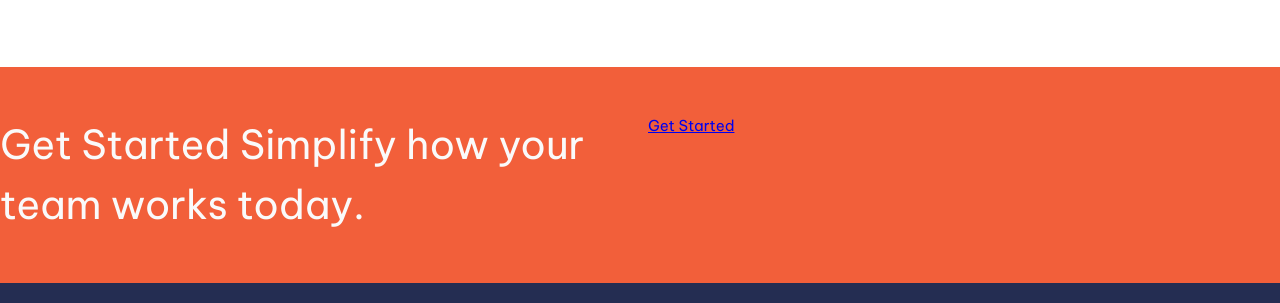
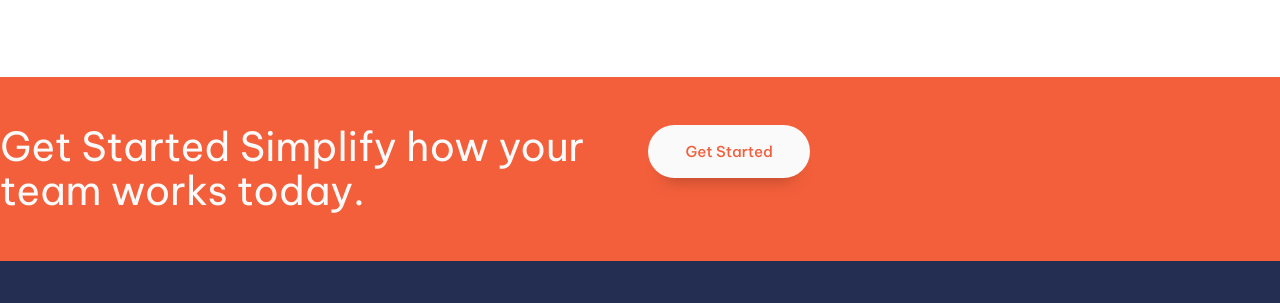
Before and after one commit to davinaleong/fem-manage-landing-page, a plain HTML site: page index.html in a window 1280 px wide. Shown: the part 2157-2460 px from the top of the page. Drawn offline with Linux system fonts and the light colour scheme.

Commit message:
Styled buttons

```diff
--- a/styles/main.css
+++ b/styles/main.css
@@ -16,7 +16,9 @@
 :root {
   --clr-primary-400: hsl(228, 39%, 23%);
 
+  --clr-accent-500: hsl(12, 60%, 45%);
   --clr-accent-400: hsl(12, 88%, 59%);
+  --clr-accent-300: hsl(13, 100%, 75%);
   --clr-accent-100: hsl(13, 100%, 96%);
 
   --clr-neutral-100: hsl(0, 0%, 98%);
@@ -244,9 +246,11 @@ select {
 }
 .fs-primary-heading {
   font-size: var(--fs-primary-heading);
+  line-height: 1.1;
 }
 .fs-secondary-heading {
   font-size: var(--fs-secondary-heading);
+  line-height: 1.1;
 }
 .fs-body {
   font-size: var(--fs-body);
@@ -1301,3 +1305,34 @@ body {
   color: var(--clr-neutral-900);
 }
 /** General Styling - End **/
+
+/** Buttons **/
+.button {
+  border-radius: 100vmax;
+  padding: 1.25em 2.5em;
+  line-height: 1;
+  font-weight: var(--fw-medium);
+  font-size: var(--fs-button);
+  color: var(--clr-neutral-100);
+  background-color: var(--clr-accent-400);
+  border: none;
+  display: inline-block;
+  cursor: pointer;
+  text-decoration: none;
+  box-shadow: 0 1.125em 1em -1em var(--clr-accent-500);
+}
+
+.button[data-type="inverted"] {
+  background-color: var(--clr-neutral-100);
+  color: var(--clr-accent-400);
+}
+
+.button:where(:hover, :focus-visible) {
+  background-color: var(--clr-accent-300);
+}
+
+.button[data-type="inverted"]:where(:hover, :focus-visible) {
+  background-color: var(--clr-neutral-100);
+  color: var(--clr-accent-300);
+}
+/** Buttons - End **/
```
